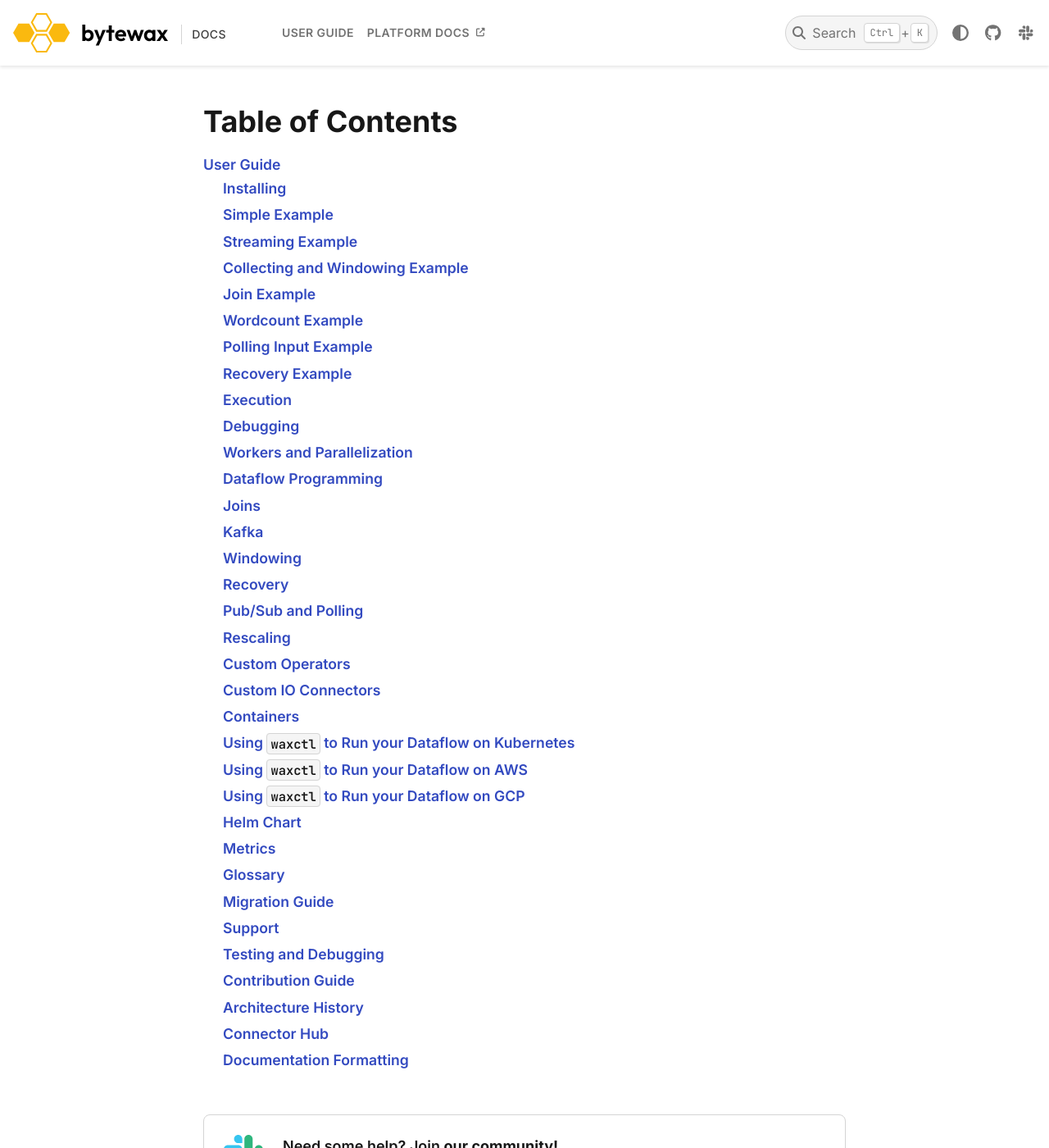
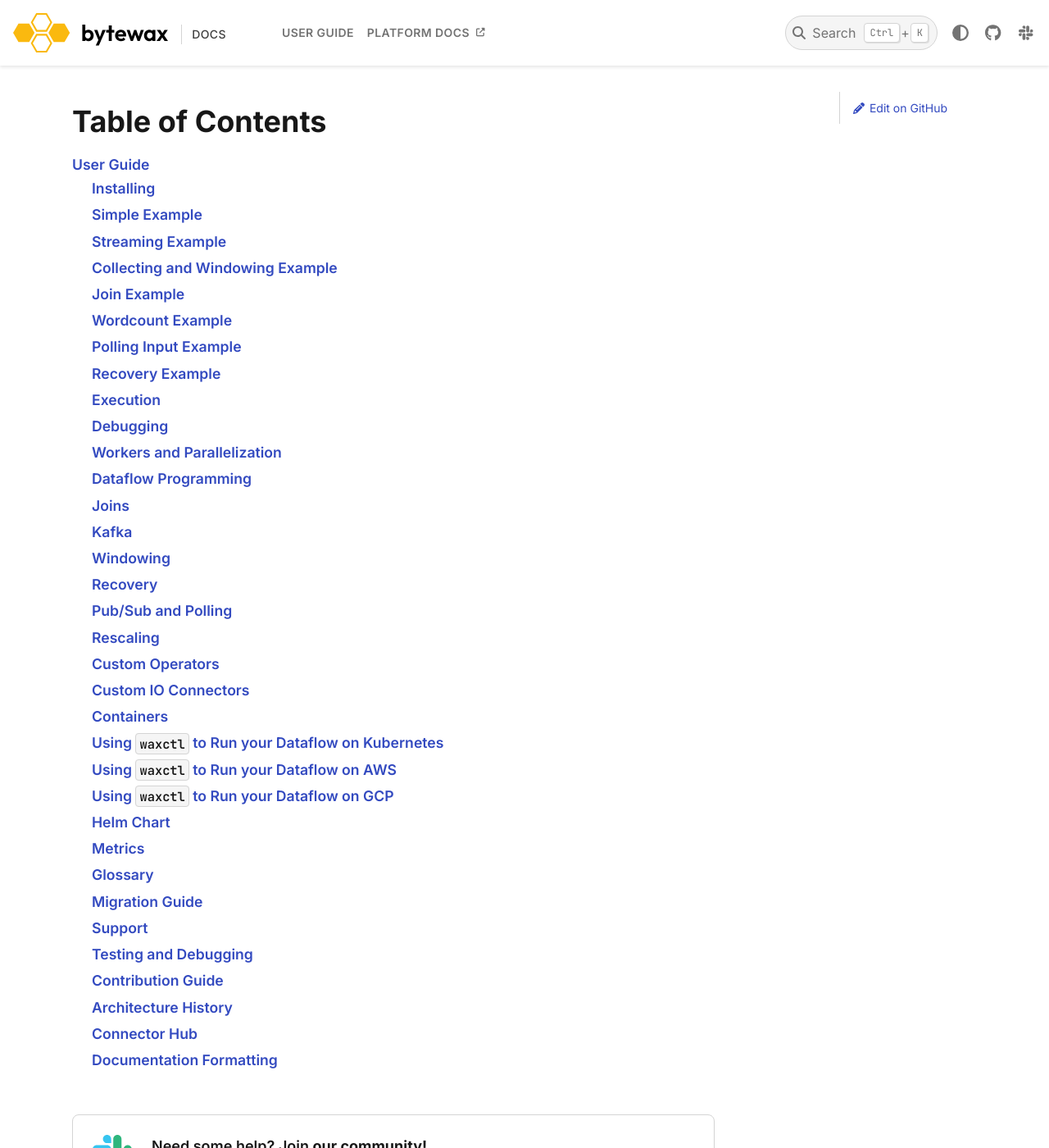
Before and after one commit to bytewax/bytewax, a Sphinx documentation site: the page built from docs/index.md, in a window 1280 px wide and 1400 px high. Shown: the whole window at 82% size. Built offline with Sphinx 7.4.7 and the PyData theme 0.15.4, drawn with Linux system fonts in a browser that asks for light colours; pages that are not in the unit, such as notebooks, are missing from menus; some of the changed text lies outside the part shown.

Commit message:
[Docs]: Add Slack call to action copy, add "Edit this page" button

```diff
--- a/docs/_static/css/custom.css
+++ b/docs/_static/css/custom.css
@@ -173,6 +173,15 @@
 .page-toc ul > li > a.nav-link {
   margin-left: calc(-1rem - 1px);
 }
+.editthispage a {
+  text-decoration: none;
+}
+.editthispage a > svg {
+  margin-right: 0.125rem;
+}
+.editthispage a:hover {
+  text-decoration: underline;
+}
 
 /** Typography */
 h3,
@@ -311,6 +320,13 @@
 .bd-slack-desc {
   margin-bottom: 1.25rem;
 }
+.bd-slack-desc a {
+  font-weight: 600;
+  text-decoration: none;
+}
+.bd-slack-desc a:hover {
+  text-decoration: underline;
+}
 .bd-slack-btn,
 .bd-slack-btn:active,
 .bd-slack-btn:visited {
--- a/docs/_templates/slack-footer.html
+++ b/docs/_templates/slack-footer.html
@@ -4,7 +4,7 @@
   </figure>
   <div class="bd-slack-content">
     <h4 class="bd-slack-title">Need some help? Join <strong>our community!</strong></h4>
-    <p class="bd-slack-desc">Lorem ipsum dolor sit amet, consectetur adipiscing elit. In a pharetra lorem, sit amet feugiat nunc. </p>
+    <p class="bd-slack-desc">If you have any trouble with the process or have ideas about how to improve this document, come talk to us in the <a href="https://app.slack.com/client/T0287TR52SU/C035SBNBECW" target="_blank">#questions-answered</a> Slack channel! </p>
     <a class="bd-slack-btn" href="https://join.slack.com/t/bytewaxcommunity/shared_invite/zt-1lhq9bxbr-T3CXxR_9RIUGb4qcBK26Qw" target="_blank">Join now<i class="bd-slack-btn-icon fa-solid fa-arrow-right"></i></a>
   </div>
 </div>
--- a/docs/conf.py
+++ b/docs/conf.py
@@ -97,6 +97,7 @@
 html_theme = "pydata_sphinx_theme"
 html_theme_options = {
     "back_to_top_button": False,
+    "use_edit_page_button": True,
     "footer_start": ["copyright"],
     "footer_end": [],
     "article_footer_items": ["slack-footer.html"],
@@ -126,6 +127,15 @@
     # On the per-page right hand side TOC, show more depth by default.
     "show_toc_level": 3,
     "show_prev_next": True,
+}
+
+# Set context for 'Edit this page' buttons
+# https://pydata-sphinx-theme.readthedocs.io/en/stable/user_guide/source-buttons.html
+html_context = {
+    "github_user": "bytewax",
+    "github_repo": "bytewax",
+    "github_version": "main",
+    "doc_path": "docs",
 }
 
 # -- Options for MyST --------------------------------------------------------
```
